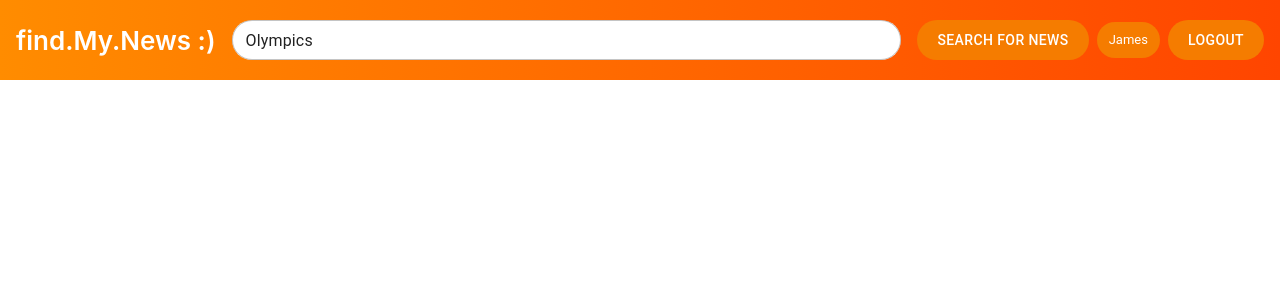
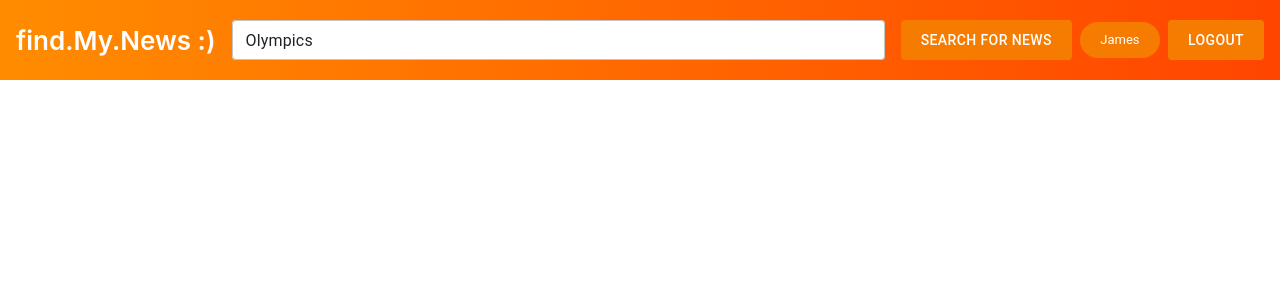
Before and after one commit to jabrij93/news-app, a React (Create React App) app: page /home in a window 1280 px wide. Shown: the top 300 px of the page. Built offline with nearby package versions, Linux system fonts and the light colour scheme.

Commit message:
fix border radius button styling

```diff
--- a/src/components/Header/Header.jsx
+++ b/src/components/Header/Header.jsx
@@ -30,7 +30,7 @@ const Header = ({ keyword, onKeywordChange, onSearch, onLogout, username }) => {
               "& .MuiOutlinedInput-root": {
                 backgroundColor: "white",
                 height: 40,
-                borderRadius: 999, // optional if you want pill like your screenshot
+                borderRadius: 1,
               },
             }}
           />
@@ -42,20 +42,20 @@ const Header = ({ keyword, onKeywordChange, onSearch, onLogout, username }) => {
         <Button
           variant="contained"
           onClick={onSearch}
-          sx={{ height: 40, px: 2.5, boxShadow: "none", borderRadius: 999, bgcolor: "#f57c00" }}
+          sx={{ height: 40, px: 2.5, boxShadow: "none", borderRadius: 1, bgcolor: "#f57c00" }}
         >
           Search for News
         </Button>
 
         <Chip
           label={username ?? "User"}
-          sx={{ height: 36, borderRadius: 999, bgcolor: "#f57c00", color: "white" }}
+          sx={{ height: 36, width: 80, borderRadius: 999, bgcolor: "#f57c00", color: "white" }}
         />
 
         <Button
           variant="contained"
           onClick={onLogout}
-          sx={{ height: 40, px: 2.5, boxShadow: "none", borderRadius: 999, bgcolor: "#f57c00" }}
+          sx={{ height: 40, px: 2.5, boxShadow: "none", borderRadius: 1, bgcolor: "#f57c00" }}
         >
           Logout
         </Button>
```
